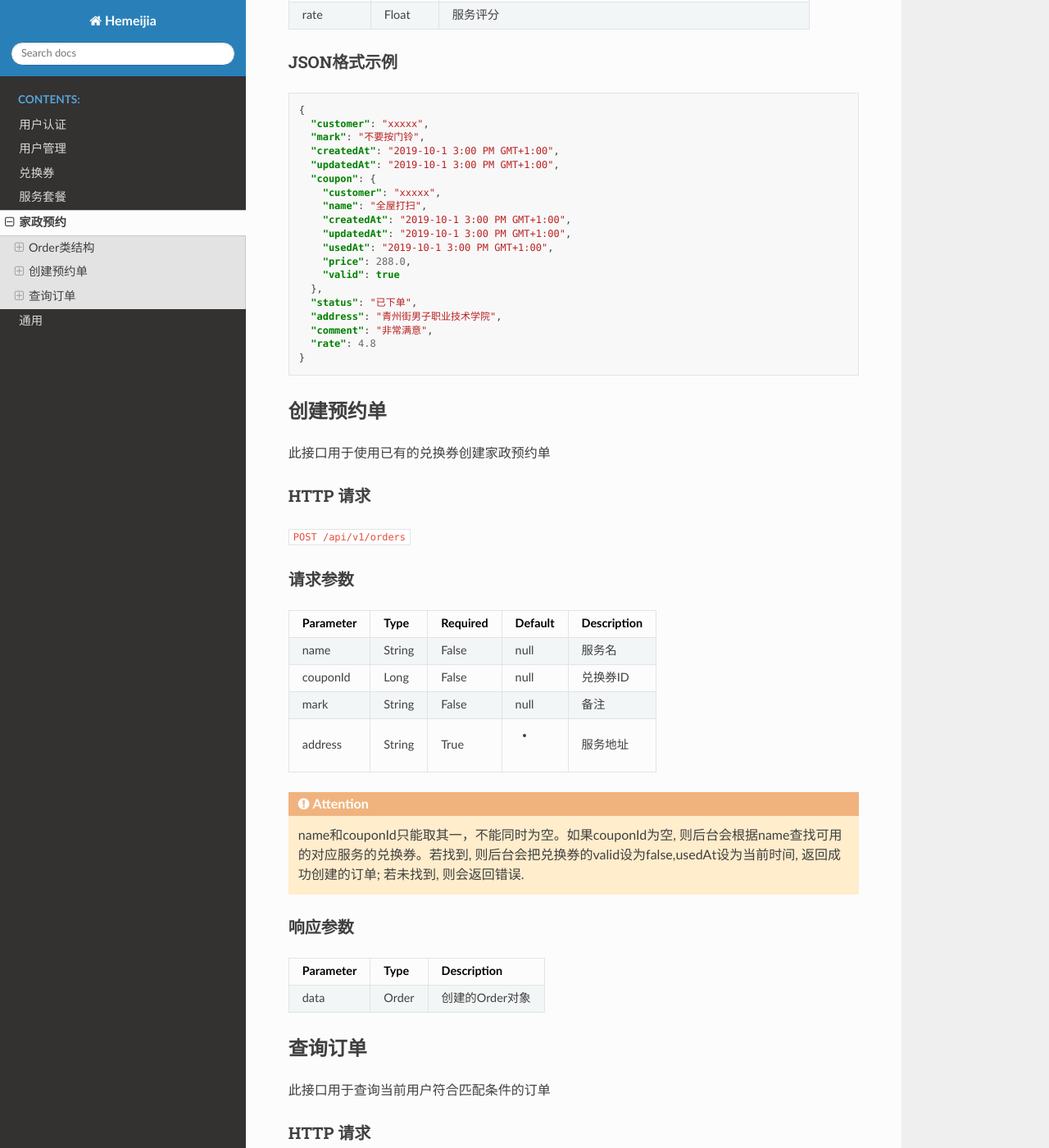
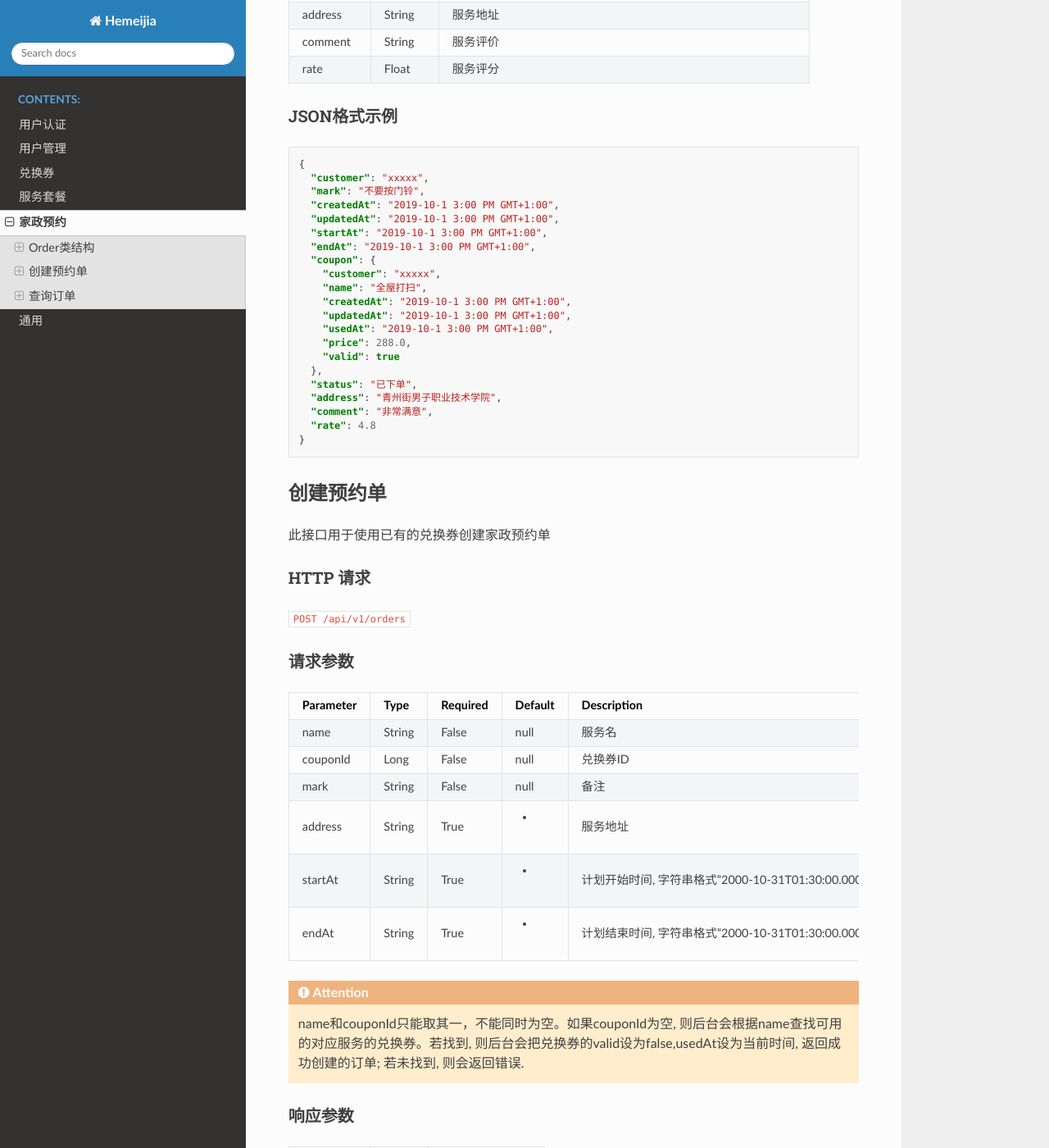
Before and after one commit to YanzheL/hemeijia, a Sphinx documentation site: the page built from docs/source/orders.rst, in a window 1280 px wide and 1400 px high, scrolled down 575 px. Shown: the whole window at 82% size. Built offline with Sphinx 7.4.7 and the Read the Docs theme 2.0.0, drawn with Linux system fonts in a browser that asks for light colours; some of the changed text lies outside the part shown.

Commit message:
start end At

```diff
--- a/docs/source/orders.rst
+++ b/docs/source/orders.rst
@@ -13,6 +13,8 @@ Parameter       Type      Description
 customer        String    所属客户的用户名
 mark            String    备注
 createdAt       Date      创建时间
+startAt         Date      计划开始时间
+endAt           Date      计划结束时间
 updatedAt       Date      更新时间
 coupon          Coupon    使用的兑换券
 status          String    订单状态 ["已下单", "已接单", "已出发", "使用中", "已完结", "已取消"]
@@ -31,6 +33,8 @@ JSON格式示例
      "mark": "不要按门铃",
      "createdAt": "2019-10-1 3:00 PM GMT+1:00",
      "updatedAt": "2019-10-1 3:00 PM GMT+1:00",
+     "startAt": "2019-10-1 3:00 PM GMT+1:00",
+     "endAt": "2019-10-1 3:00 PM GMT+1:00",
      "coupon": {
        "customer": "xxxxx",
        "name": "全屋打扫",
@@ -60,14 +64,16 @@ HTTP 请求
 请求参数
 --------
 
-============ ========== ======== ========= ================
+============ ========== ======== ========= ======================================================
 Parameter    Type       Required Default   Description
-============ ========== ======== ========= ================
+============ ========== ======== ========= ======================================================
 name         String     False    null      服务名
 couponId     Long       False    null      兑换券ID
 mark         String     False    null      备注
 address      String     True     -         服务地址
-============ ========== ======== ========= ================
+startAt      String     True     -         计划开始时间, 字符串格式"2000-10-31T01:30:00.000-05:00"
+endAt        String     True     -         计划结束时间, 字符串格式"2000-10-31T01:30:00.000-05:00"
+============ ========== ======== ========= ======================================================
 
 .. Attention::
    name和couponId只能取其一，不能同时为空。如果couponId为空, 则后台会根据name查找可用的对应服务的兑换券。若找到, 则后台会把兑换券的valid设为false,usedAt设为当前时间, 返回成功创建的订单; 若未找到, 则会返回错误.
```
